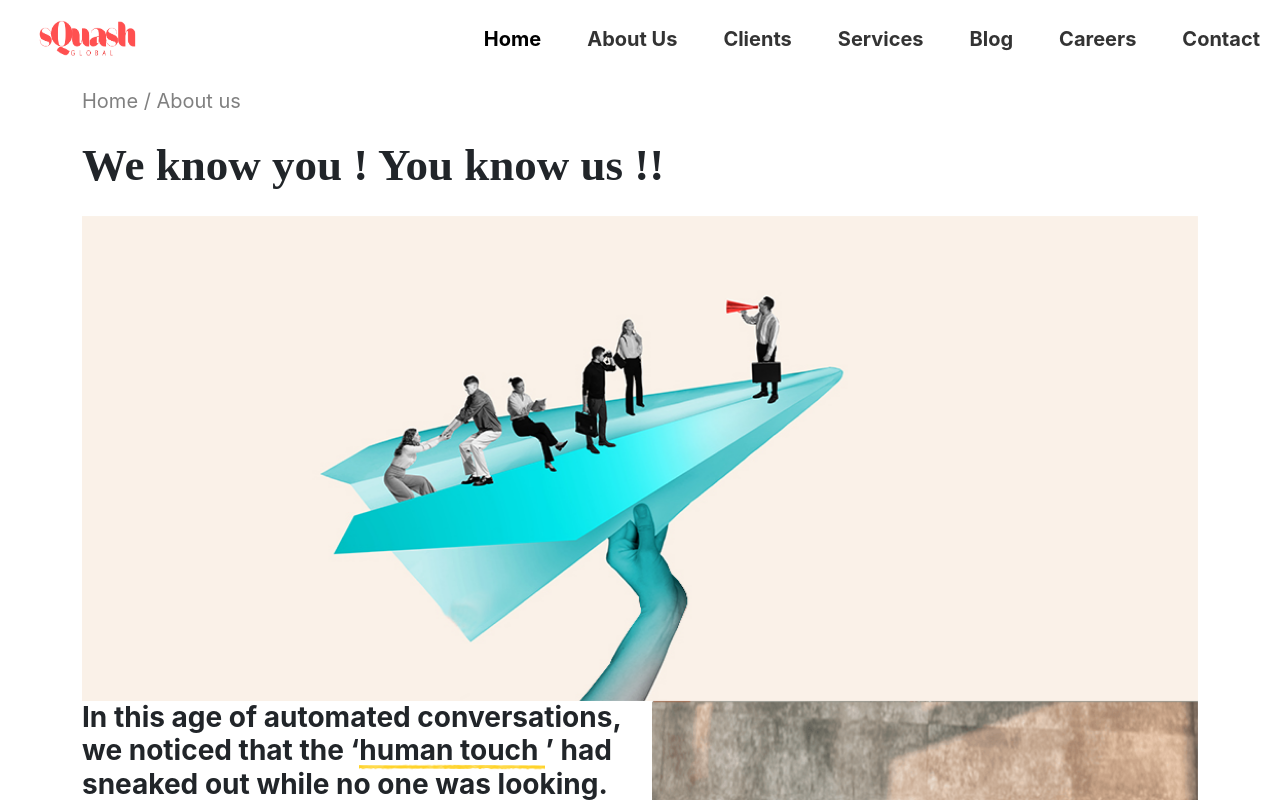
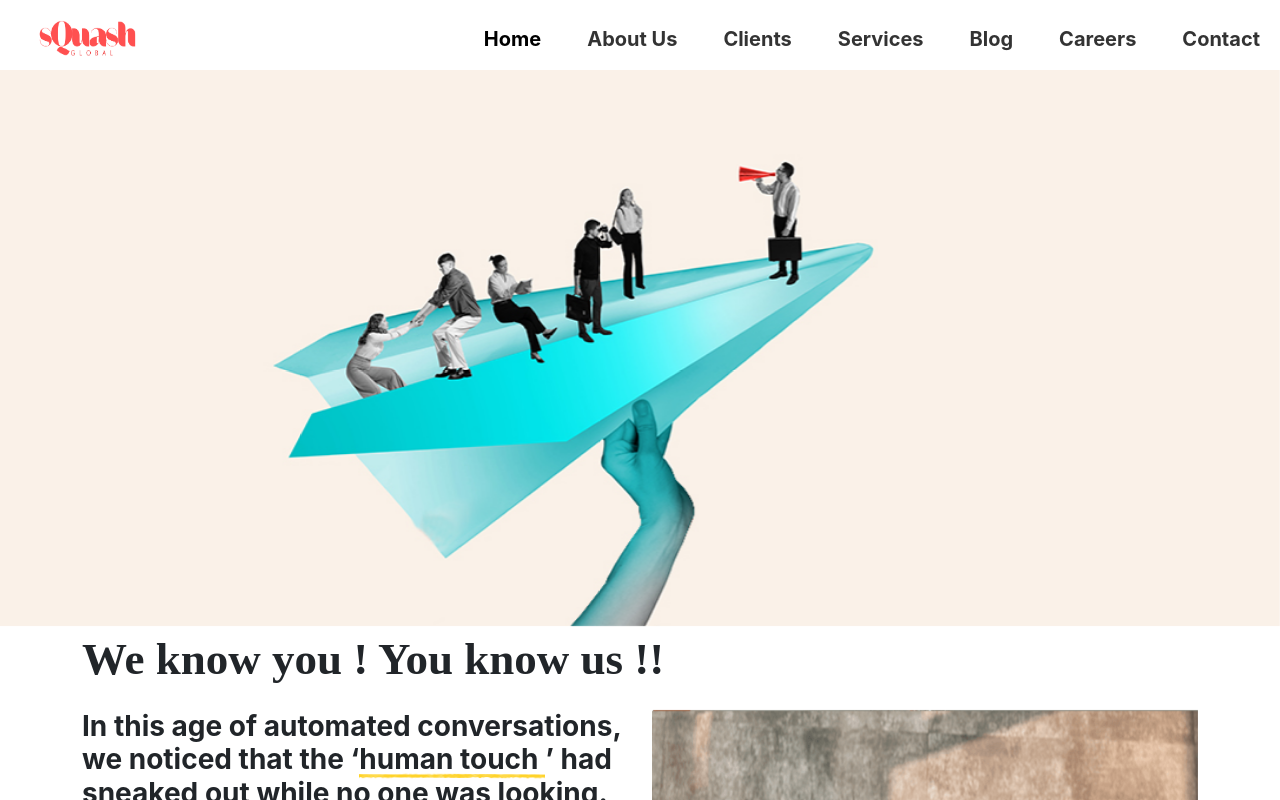
Before and after one commit to VishK98/Squash-Global, a React (Create React App) app: page /philosophy in a window 1280 px wide. Shown: the top 800 px of the page. Built offline with nearby package versions, Linux system fonts and the light colour scheme.

Commit message:
About Us Update

```diff
--- a/src/components/Philosophy/Philosophy.js
+++ b/src/components/Philosophy/Philosophy.js
@@ -12,33 +12,18 @@ import partyScene from "../../assets/images/party-scene.png";
 function Philosophy() {
   return (
     <>
+    <div className="col-12">
+            <AnimatedImage src={philosophy} alt="Image not found" />
+          </div>
       <div class="container">
         <div class="row">
           <div class="col-lg-12">
-            <div class="route-text">
-              <ol class="breadcrumb route-text mt-3">
-                <li>
-                  <a
-                    href="/"
-                    style={{ color: "grey", textDecoration: "none" }}
-                  >
-                    <AnimatedText text="Home /" animation="slide-left" />
-                  </a>
-                </li>
-                <li>
-                  <AnimatedText text="&nbsp;About us" animation="slide-right" />
-                </li>
-              </ol>
-            </div>
             <AnimatedText text="We know you ! You know us !!" animation="slide-left" className="aboutUs-heading" />
           </div>
         </div>
       </div>
       <div className="container pt-3">
         <div className="row">
-          <div className="col-12">
-            <AnimatedImage src={philosophy} alt="Image not found" />
-          </div>
         </div>
       </div>
       <div className="container">
```
